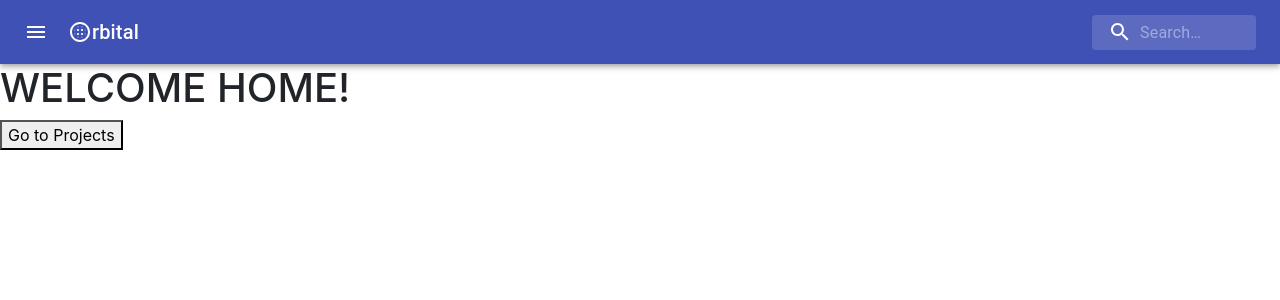
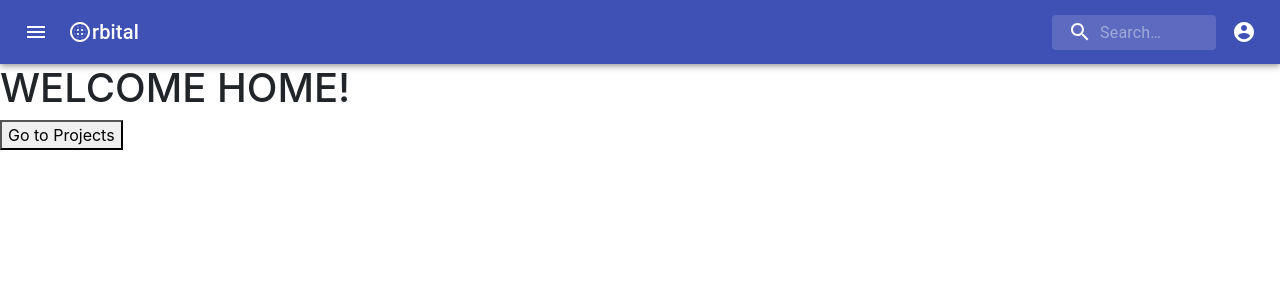
Before and after one commit to AmitP88/Project-Management-App, a React (Create React App) app in the folder client/: page / in a window 1280 px wide. Shown: the top 300 px of the page. Built offline with nearby package versions, Linux system fonts and the light colour scheme.

Commit message:
adjusted width and positioning of search bar

```diff
--- a/client/src/components/AppBar/AppBar.js
+++ b/client/src/components/AppBar/AppBar.js
@@ -9,6 +9,7 @@ import MenuIcon from '@material-ui/icons/Menu';
 import SearchIcon from '@material-ui/icons/Search';
 
 import BlurCircularIcon from '@material-ui/icons/BlurCircular';
+import AccountCircleIcon from '@material-ui/icons/AccountCircle';
 import Box from '@material-ui/core/Box';
 
 const useStyles = makeStyles((theme) => ({
@@ -32,10 +33,11 @@ const useStyles = makeStyles((theme) => ({
     '&:hover': {
       backgroundColor: fade(theme.palette.common.white, 0.25),
     },
+    marginRight: theme.spacing(2),
     marginLeft: 0,
-    width: '50%',
+    width: '55%',
     [theme.breakpoints.up('sm')]: {
-      marginLeft: theme.spacing(1),
+      marginLeft: theme.spacing(3),
       width: 'auto',
     },
   },
@@ -100,6 +102,7 @@ export default function SearchAppBar() {
               inputProps={{ 'aria-label': 'search' }}
             />
           </div>
+          <AccountCircleIcon />
         </Toolbar>
       </AppBar>
     </div>
```
